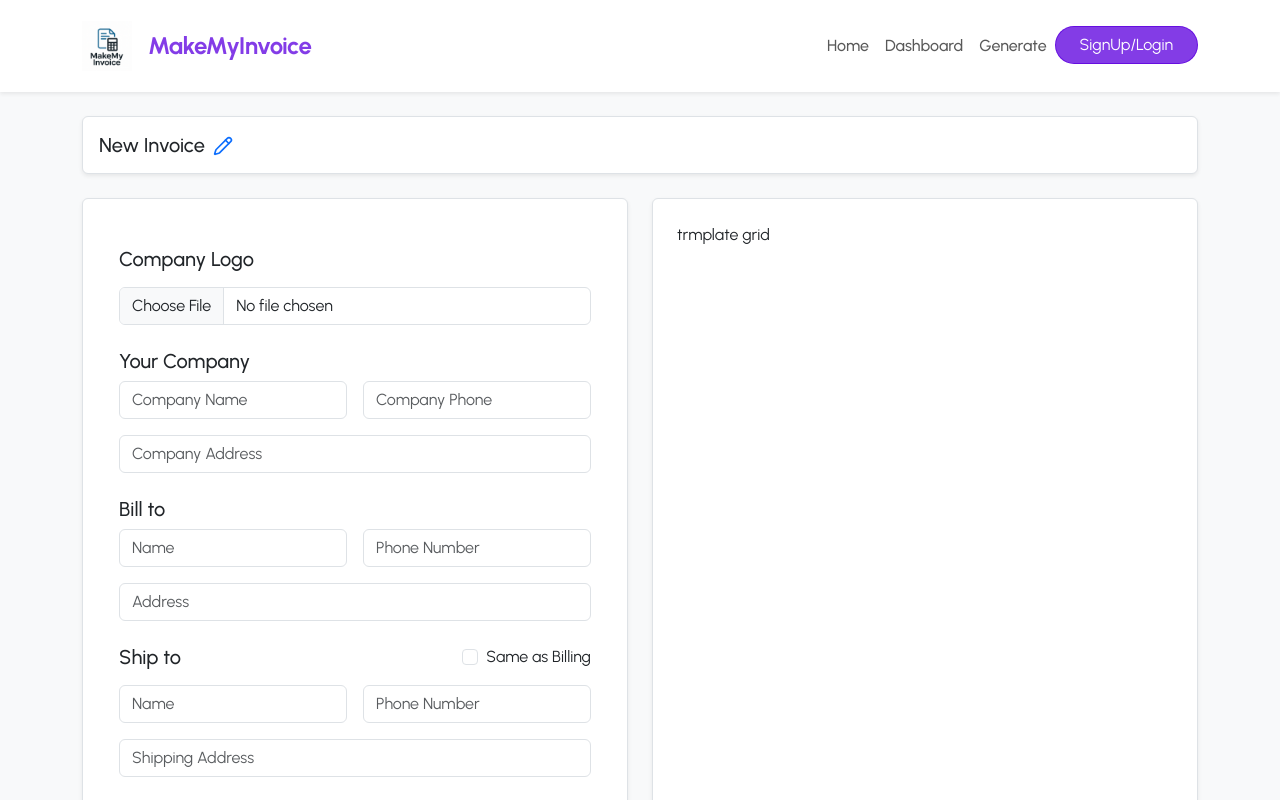
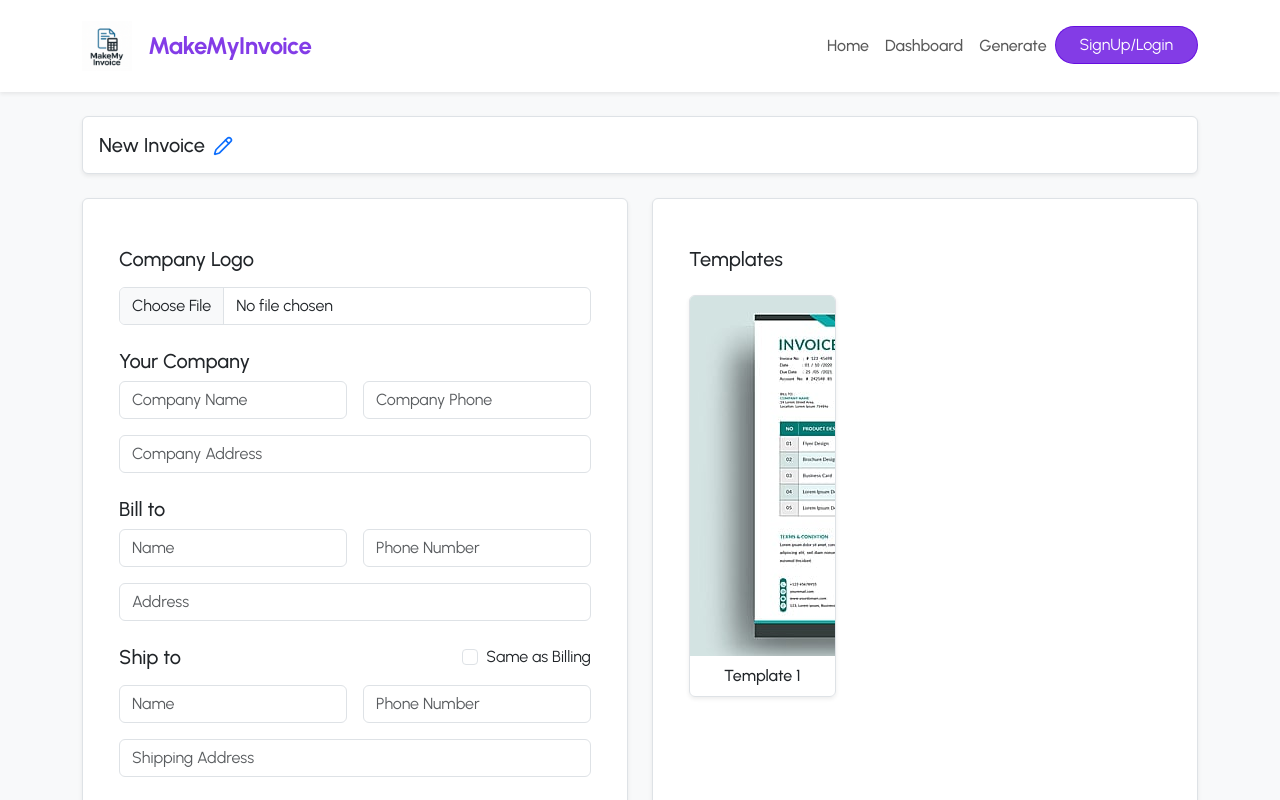
Before and after one commit to Thecoderkushagra/Fnt-invoice, a React (Vite) app: page /generate in a window 1280 px wide. Shown: the top 800 px of the page. Built offline with nearby package versions, Linux system fonts and the light colour scheme.

Commit message:
template grid added

```diff
--- a/src/assets/asset.js
+++ b/src/assets/asset.js
@@ -1,5 +1,11 @@
 import myLogo from './invoice-logo.png';
+import template1 from './template-1.jpg'
 
 export const allAsset = {
-    myLogo
+    myLogo,
+    template1
 };
+
+export const templates = [
+    {id: "template1", lable:"Template 1", image:allAsset.template1}
+];
--- a/src/components/InvoiceForm.jsx
+++ b/src/components/InvoiceForm.jsx
@@ -1,5 +1,4 @@
 import { Trash2 } from "lucide-react";
-import { allAsset } from "../assets/asset";
 
 const InvoiceForm = () => {
     return (
--- /dev/null
+++ b/src/components/TemplateGrid..jsx
@@ -0,0 +1,25 @@
+import { templates } from "../assets/asset";
+
+const TemplateGrid = () => {
+    return(
+        <div className="incoiceform container py-4">
+            <div className="mb-4">
+                <h5>Templates</h5>
+            </div>
+            <div className="row g-3">
+                {templates.map(({id, lable, image}) => (
+                    <div className="col-12 col-sm-6 col-lg-4" key={id}>
+                        <div className="border rounded shadow-sm overflow-hidden template-hover cursor-pointer">
+                            <img src={image} alt={lable} />
+                            <div className="py-2 text-center fw-medium">
+                                {lable}
+                            </div>
+                        </div>
+                    </div>
+                ))}
+            </div>
+        </div>
+    )
+}
+
+export default TemplateGrid;
--- a/src/pages/MainPage.jsx
+++ b/src/pages/MainPage.jsx
@@ -2,6 +2,7 @@ import { Pencil } from "lucide-react";
 import { useContext, useState } from "react";
 import { AppContext } from "../context/AppContext";
 import InvoiceForm from "../components/InvoiceForm";
+import TemplateGrid from "../components/TemplateGrid.";
 
 const MainPage = () => {
     const [isEditingTitle, setIsEditingTitle] = useState(false);
@@ -59,7 +60,7 @@ const MainPage = () => {
                     {/* template grid */}
                     <div className="col-12 col-lg-6 d-flex">
                         <div className="bg-white border rounded shadow-sm p-4 w-100">
-                            trmplate grid
+                            <TemplateGrid/>
                         </div>
                     </div>
                 </div>
```
Also changed, not shown: src/assets/template-1.jpg (added).
